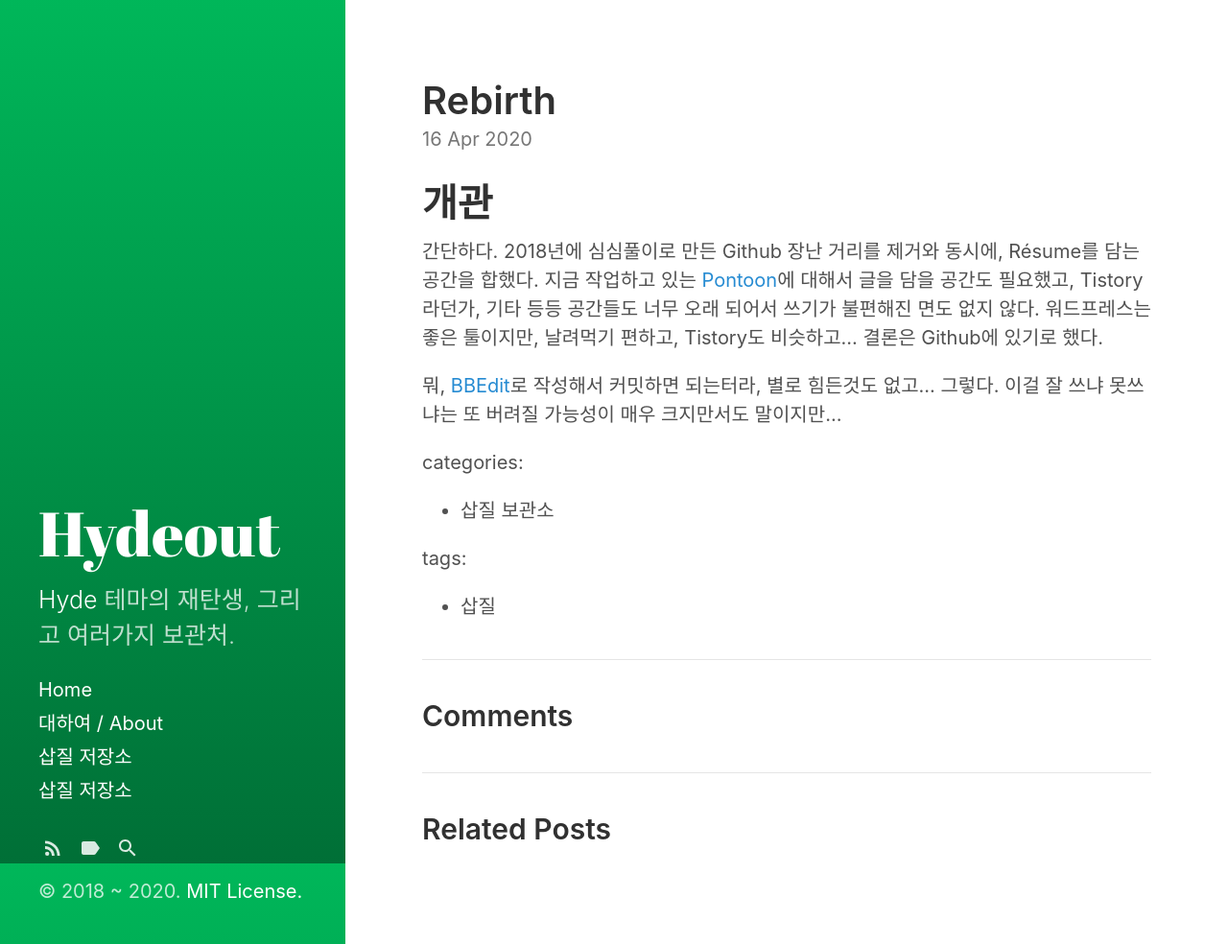
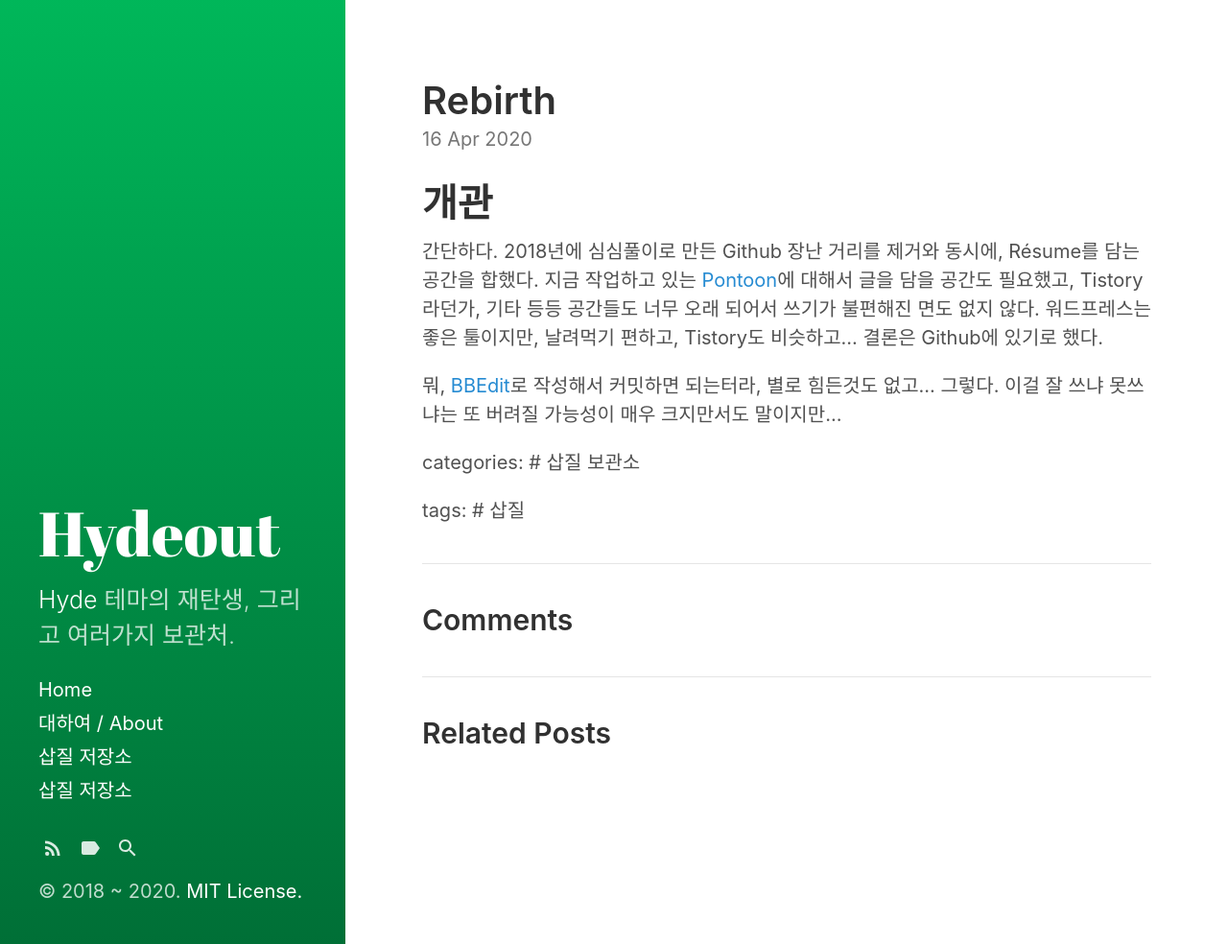
Before and after one commit to readingsnail/readingsnail.github.io, a Jekyll site: the page built from _posts/2020-04-16-Rebirth.md, in a window 1280 px wide and 984 px high. Shown: the whole window at 96% size. Built offline with Jekyll 4.4.1, drawn with Linux system fonts in a browser that asks for light colours; our own code applies the rules of GitHub Pages for plain Markdown files.

```diff
--- a/_posts/2020-04-16-Rebirth.md
+++ b/_posts/2020-04-16-Rebirth.md
@@ -5,7 +5,7 @@
 뭐, [BBEdit](https://www.barebones.com/)로 작성해서 커밋하면 되는터라, 별로 힘든것도 없고... 그렇다. 이걸 잘 쓰냐 못쓰냐는 또 버려질 가능성이 매우 크지만서도 말이지만...
 
 categories:
- - 삽질 보관소
+ # 삽질 보관소
 
 tags:
- - 삽질
+ # 삽질
```
